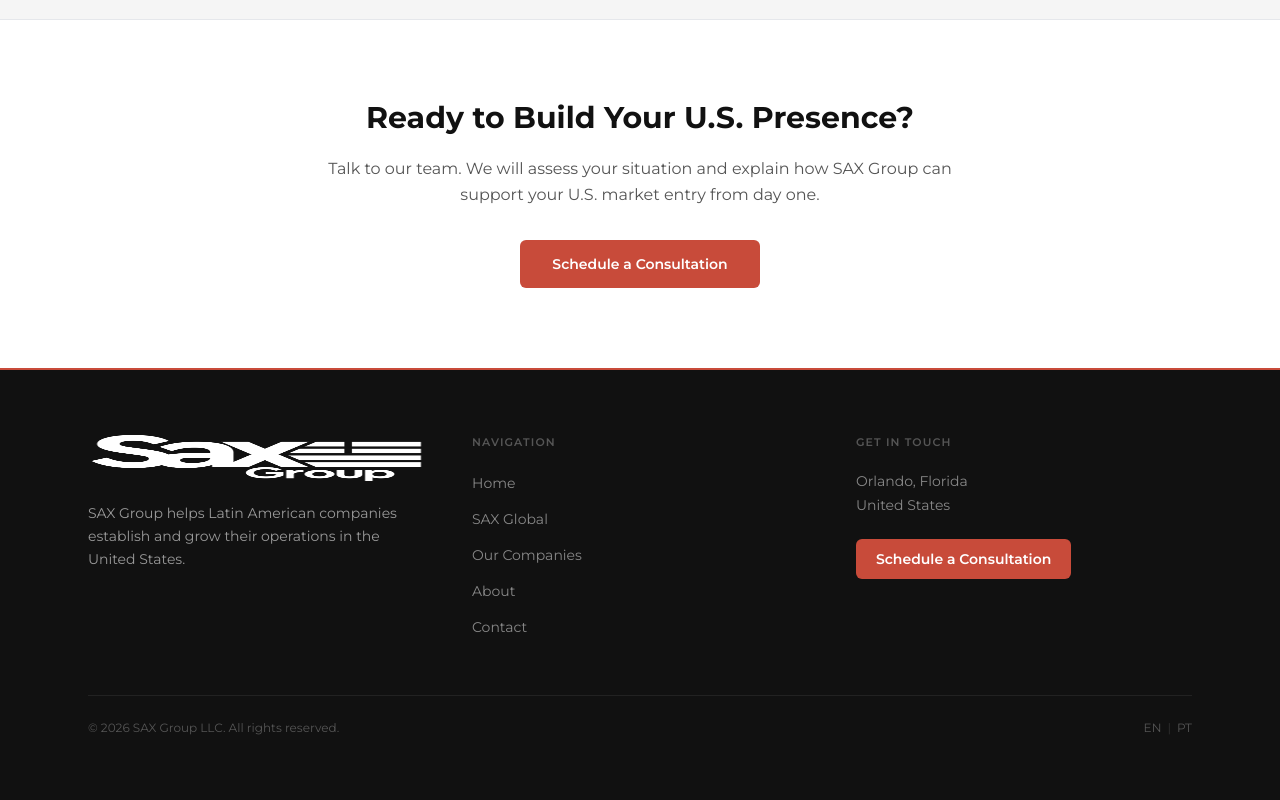
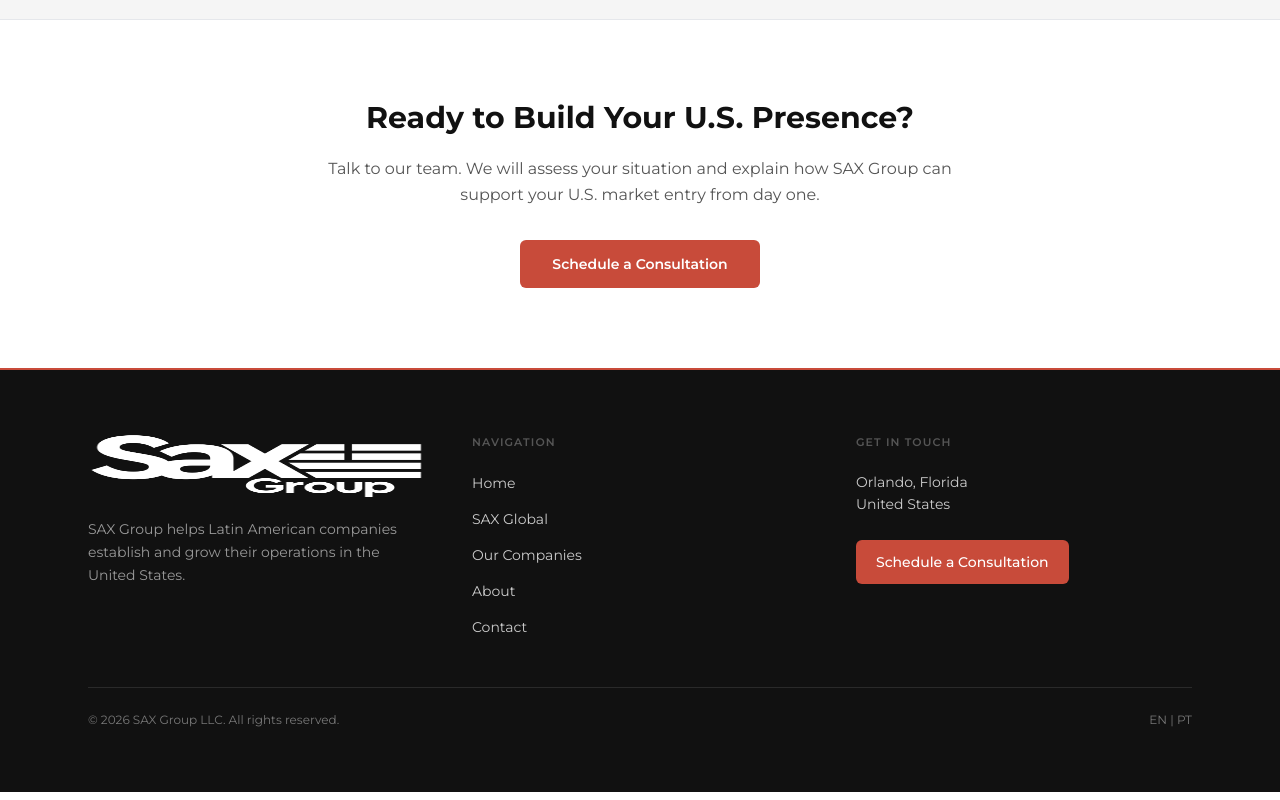
Before and after one commit to diogosax/sax-us-web, a Next.js app: page / in a window 1280 px wide. Shown: the part 2524-3324 px from the top of the page. Built offline with nearby package versions, Linux system fonts and the light colour scheme.

Commit message:
fix: rebuild footer logo rendering

```diff
--- a/src/components/Footer.tsx
+++ b/src/components/Footer.tsx
@@ -12,30 +12,30 @@
   return (
     <footer className="bg-[#111111] text-white border-t-2 border-[#C84B3A]">
       <div className="max-w-6xl mx-auto px-6 py-16">
-        <div className="grid grid-cols-1 md:grid-cols-3 gap-12">
-          {/* Brand column */}
+        <div className="grid grid-cols-1 gap-12 md:grid-cols-3">
           <div className="flex flex-col gap-5">
             <img
               src="/images/brand/sax/sax-logo-white.png"
               alt="SAX Group"
-              className="h-12 w-auto"
+              className="block h-16 w-auto"
             />
-            <p className="text-sm text-[#999999] leading-relaxed max-w-xs">
-              SAX Group helps Latin American companies establish and grow their operations in the United States.
+            <p className="max-w-xs text-sm leading-relaxed text-[#999999]">
+              SAX Group helps Latin American companies establish and grow their
+              operations in the United States.
             </p>
           </div>
 
-          {/* Navigation */}
           <div>
-            <h4 className="text-[11px] font-semibold uppercase tracking-widest text-[#555555] mb-5">
+            <h4 className="mb-5 text-[11px] font-semibold uppercase tracking-widest text-[#555555]">
               Navigation
             </h4>
+
             <ul className="flex flex-col gap-3">
               {navLinks.map((link) => (
                 <li key={link.href}>
                   <Link
                     href={link.href}
-                    className="text-sm text-[#888888] hover:text-white transition-colors"
+                    className="text-sm text-[#CCCCCC] transition-colors hover:text-white"
                   >
                     {link.label}
                   </Link>
@@ -44,35 +44,29 @@
             </ul>
           </div>
 
-          {/* Contact */}
           <div>
-            <h4 className="text-[11px] font-semibold uppercase tracking-widest text-[#555555] mb-5">
-              Get in Touch
+            <h4 className="mb-5 text-[11px] font-semibold uppercase tracking-widest text-[#555555]">
+              Get in touch
             </h4>
-            <p className="text-sm text-[#888888] mb-1">Orlando, Florida</p>
-            <p className="text-sm text-[#888888] mb-6">United States</p>
-            <Link
-              href="/contact"
-              className="inline-block bg-[#C84B3A] hover:bg-[#b03e2e] text-white text-sm font-semibold px-5 py-2.5 rounded-md transition-colors"
+
+            <p className="mb-6 text-sm leading-relaxed text-[#CCCCCC]">
+              Orlando, Florida
+              <br />
+              United States
+            </p>
+
+            <a
+              href="#"
+              className="inline-block rounded-md bg-[#C84B3A] px-5 py-3 text-sm font-medium text-white transition-colors hover:bg-[#b33f30]"
             >
               Schedule a Consultation
-            </Link>
+            </a>
           </div>
         </div>
 
-        <div className="mt-14 pt-6 border-t border-[#222222] flex flex-col md:flex-row items-center justify-between gap-3">
-          <p className="text-xs text-[#555555]">
-            © {new Date().getFullYear()} SAX Group LLC. All rights reserved.
-          </p>
-          <div className="flex items-center gap-1.5 text-xs">
-            <Link href="/sax-global" className="text-[#555555] hover:text-white transition-colors">
-              EN
-            </Link>
-            <span className="text-[#333333]">|</span>
-            <Link href="/pt/sax-global" className="text-[#555555] hover:text-white transition-colors">
-              PT
-            </Link>
-          </div>
+        <div className="mt-12 flex items-center justify-between border-t border-[#2a2a2a] pt-6 text-xs text-[#777777]">
+          <span>© 2026 SAX Group LLC. All rights reserved.</span>
+          <span>EN | PT</span>
         </div>
       </div>
     </footer>
```
